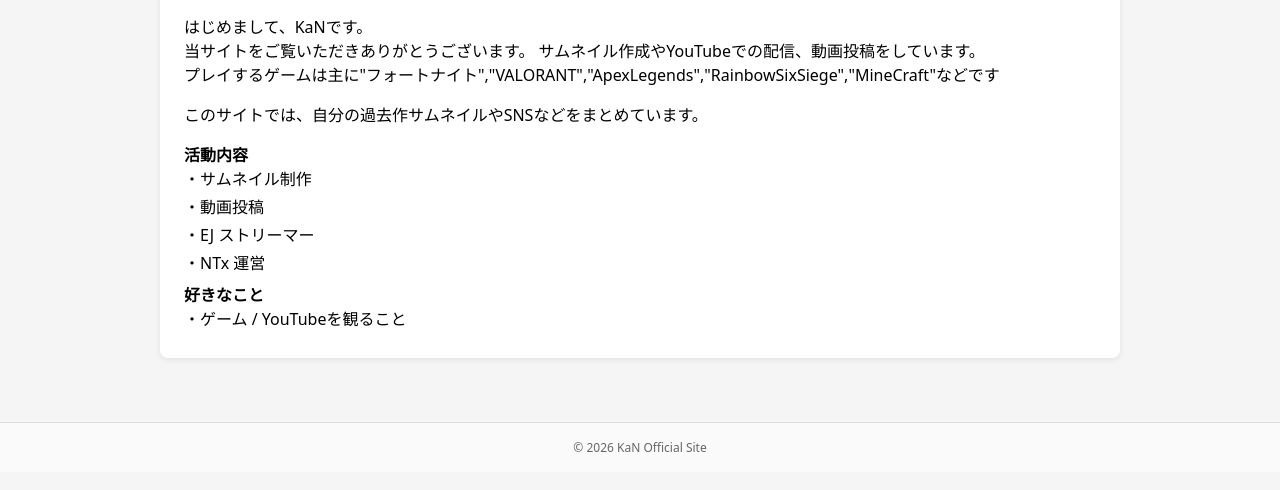
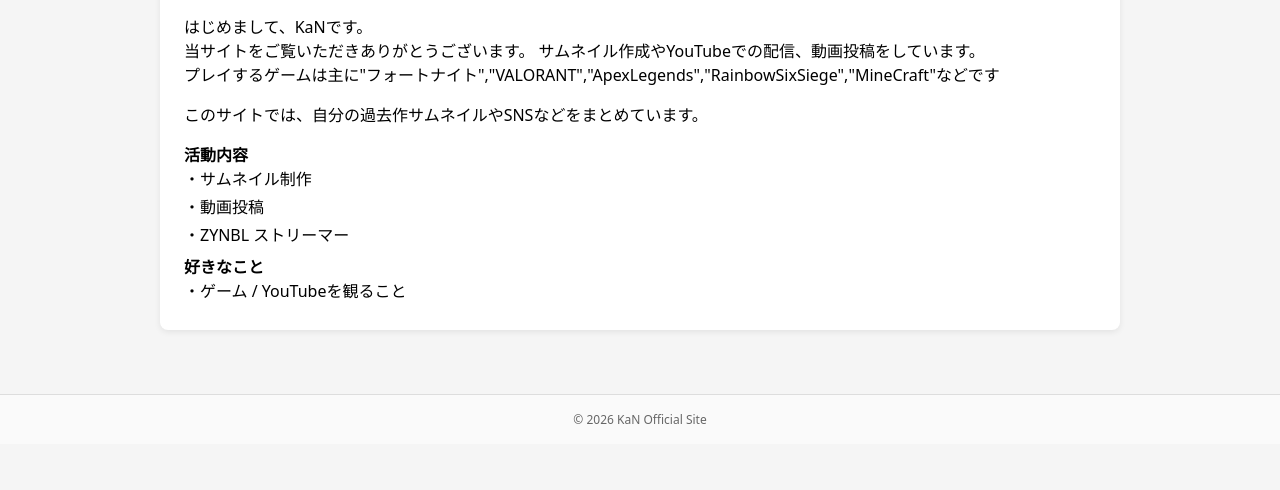
Before and after one commit to KaN1112/kansite, a plain HTML site: page about.html in a window 1280 px wide. Shown: the part 204-694 px from the top of the page. Drawn offline with Linux system fonts and the light colour scheme.

Commit message:
Update about.html

```diff
--- a/about.html
+++ b/about.html
@@ -69,8 +69,7 @@
             <dt>活動内容</dt>
             <dd>・サムネイル制作</dd>
             <dd>・動画投稿</dd>
-            <dd>・EJ ストリーマー</dd>
-            <dd>・NTx 運営</dd>
+            <dd>・ZYNBL ストリーマー</dd>
 
             <dt>好きなこと</dt>
             <dd>・ゲーム / YouTubeを観ること</dd>
@@ -84,4 +83,5 @@
     &copy; 2026 KaN Official Site
   </footer>
 </body>
+
 </html>
```
